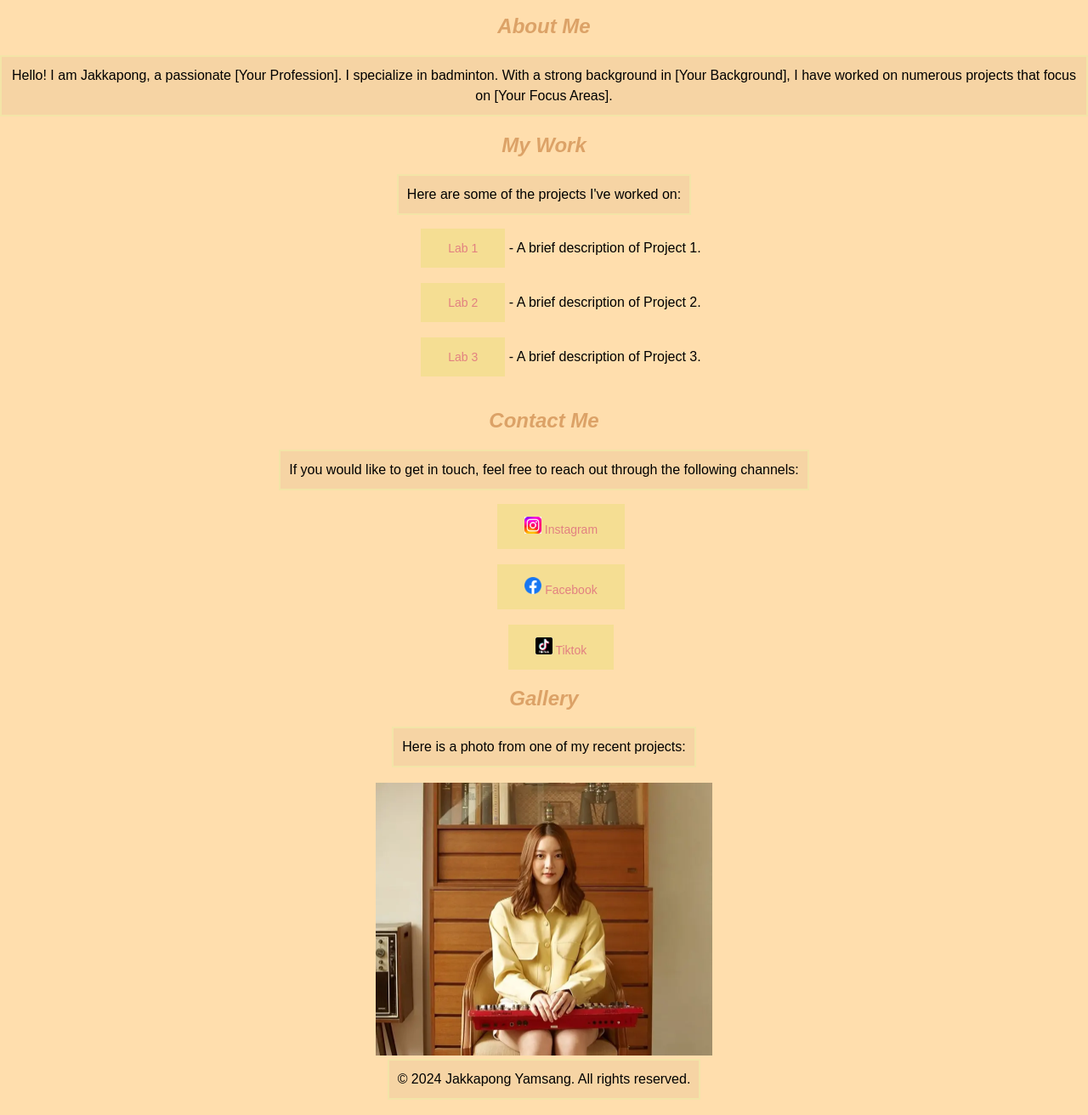
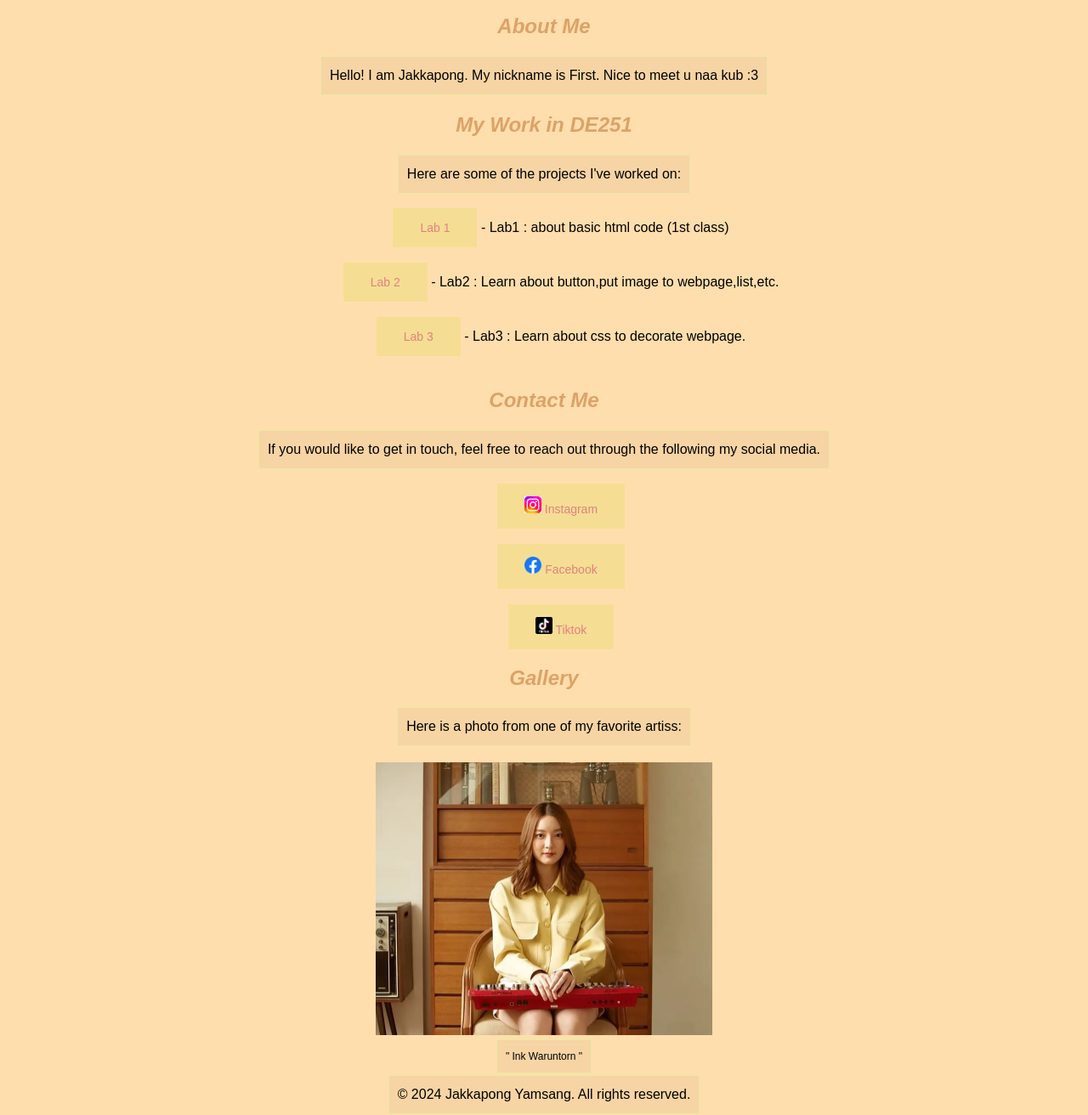
Before and after one commit to its1sttimeee/DE251, a plain HTML site: page Lab03_css/lab3_template.html in a window 1280 px wide. Shown: the part 141-1453 px from the top of the page at 85% size. Drawn offline with Linux system fonts and the light colour scheme.

Commit message:
Add decribtion of Lab1-3

```diff
--- a/Lab03_css/lab3_template.html
+++ b/Lab03_css/lab3_template.html
@@ -14,23 +14,23 @@
 
     <section>
         <h2>About Me</h2>
-        <p>Hello! I am Jakkapong, a passionate [Your Profession]. I specialize in badminton. With a strong background in [Your Background], I have worked on numerous projects that focus on [Your Focus Areas].</p>
+        <p>Hello! I am Jakkapong. My nickname is First. Nice to meet u naa kub :3 </p>
     </section>
 
     <section>
-        <h2>My Work</h2>
+        <h2> My Work in DE251 </h2>
         <p>Here are some of the projects I've worked on:</p>
         <ul>
-            <a href="https://github.com/its1sttimeee/DE251/tree/main/Lab01_HTML" target="_blank" class="colbutton">Lab 1</a> - A brief description of Project 1.<br><br>
-            <a href="https://github.com/its1sttimeee/DE251/tree/main/Lab02_Jakkapong" target="_blank" class ="colbutton">Lab 2</a> - A brief description of Project 2.<br><br>
-            <a href="https://github.com/its1sttimeee/DE251/tree/main/Lab03_css" target="_blank" class ="colbutton">Lab 3</a> - A brief description of Project 3.<br><br>
+            <a href="https://github.com/its1sttimeee/DE251/tree/main/Lab01_HTML" target="_blank" class="colbutton">Lab 1</a> - Lab1 : about basic html code (1st class) <br><br>
+            <a href="https://github.com/its1sttimeee/DE251/tree/main/Lab02_Jakkapong" target="_blank" class ="colbutton">Lab 2</a> - Lab2 : Learn about button,put image to webpage,list,etc. <br><br>
+            <a href="https://github.com/its1sttimeee/DE251/tree/main/Lab03_css" target="_blank" class ="colbutton">Lab 3</a> - Lab3 : Learn about css to decorate webpage.<br><br>
           </ul>
     </section>
 
 
     <section>
         <h2>Contact Me</h2>
-        <p>If you would like to get in touch, feel free to reach out through the following channels:</p>
+        <p>If you would like to get in touch, feel free to reach out through the following my social media.</p>
         <ul>
             <a href="https://www.instagram.com/its1sttimeee/" target="_blank" class="colbutton" ><img src="instragram.jpg" alt="Instagram" width="20" height="20"> Instagram </a><br>
             <br>
@@ -42,8 +42,9 @@
 
     <section>
         <h2>Gallery</h2>
-        <p>Here is a photo from one of my recent projects:</p><br>
-        <img src="ink_waruntorn01.jpg" alt="Project Image" width="396" height="321">
+        <p>Here is a photo from one of my favorite artiss:</p><br>
+        <img src="ink_waruntorn01.jpg" alt="Project Image" width="396" height="321"><br>
+        <p class="small-text" > " Ink Waruntorn " </p>
     </section>
 
     <footer>
--- a/Lab03_css/styles.css
+++ b/Lab03_css/styles.css
@@ -48,3 +48,8 @@ a {
     font-size: 14px;
     border-radius: 0px;
   }
+
+  .small-text{
+    font-size: 12px;
+    font-weight: lighter ;
+  }
```
